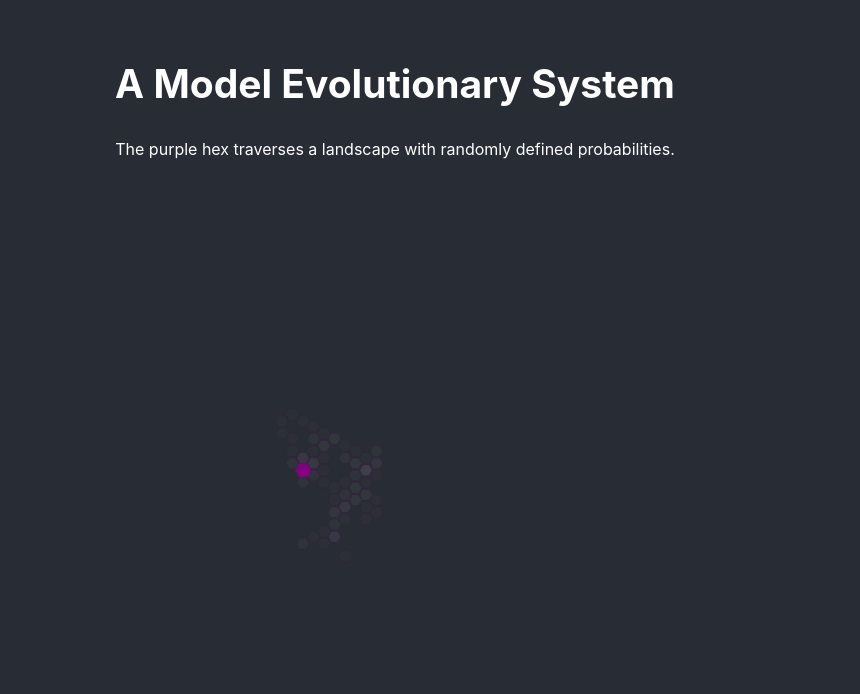
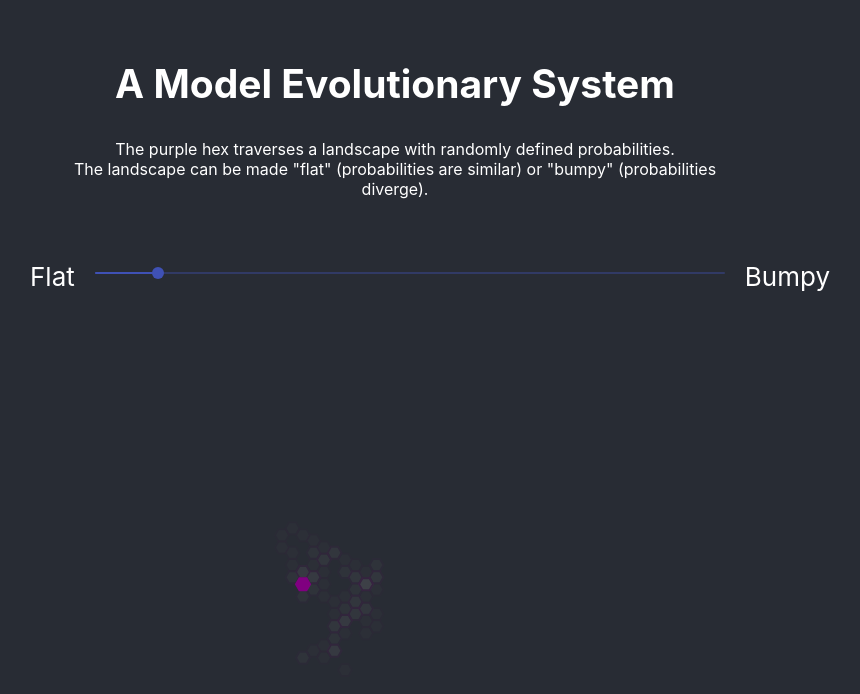
Before and after one commit to davidgljay/spinfoam, a React (Create React App) app: page / in a window 1280 px wide. Shown: the top 694 px of the page, without its empty margins (210-1070 px from the left). Built offline with nearby package versions, Linux system fonts and the light colour scheme.

Commit message:
Adding bumpiness slider.

```diff
--- a/package.json
+++ b/package.json
@@ -7,6 +7,7 @@
     "@testing-library/jest-dom": "^4.2.4",
     "@testing-library/react": "^9.3.2",
     "@testing-library/user-event": "^7.1.2",
+    "@material-ui/core": "^4.9.8",
     "react": "^16.13.0",
     "react-dom": "^16.13.0",
     "react-scripts": "3.4.0"
--- a/src/FoamModel.js
+++ b/src/FoamModel.js
@@ -2,6 +2,7 @@
 import React, {Component} from 'react'
 import Hexgrid from './Hexgrid'
 import EntropyGraph from './EntropyGraph'
+import Slider from '@material-ui/core/Slider'
 
 class FoamModel extends Component {
 
@@ -15,7 +16,8 @@ class FoamModel extends Component {
       trail: [],
       turns: 0,
       trailEntropyLog: [0],
-      gridEntropy: 0
+      gridEntropy: 0,
+      bumpiness: 1
     };
 
     this.transitions = [
@@ -83,6 +85,11 @@ class FoamModel extends Component {
       this.setState({active: newActive, trail, turns: turns + 1})
     }
 
+    this.handleSlider = (e, v) => {
+      this.setState({bumpiness: v})
+      console.log(v);
+    }
+
   }
 
   componentDidMount() {
@@ -100,13 +107,32 @@ class FoamModel extends Component {
   }
 
   render () {
-    const {active, grid, trail, trailEntropyLog, turns} = this.state
+    const {active, grid, trail, trailEntropyLog, turns, bumpiness} = this.state
     return <div>
       <div style={styles.header}>
       <h2>A Model Evolutionary System</h2>
       <div style={styles.headerText}>
         The purple hex traverses a landscape with randomly defined probabilities.<br/>
+        The landscape can be made "flat" (probabilities are similar) or "bumpy" (probabilities diverge).
       </div>
+      </div>
+      <div style={styles.sliderContainer}>
+        <div>
+          Flat
+        </div>
+        <div style={styles.slider}>
+          <Slider
+            className='bumpinessSlider'
+            value={bumpiness}
+            aria-labelledby="Bumpiness"
+            onChange={this.handleSlider}
+            min={0}
+            step={.1}
+            max={10} />
+        </div>
+        <div>
+          Bumpy
+        </div>
       </div>
       <Hexgrid
         width={650}
@@ -137,5 +163,14 @@ const styles={
   },
   headerText: {
     fontSize: 16
+  },
+  sliderContainer: {
+    display: 'flex',
+    alignItems: 'center'
+  },
+  slider: {
+    flex: 1,
+    margin: 20
   }
+
 }
```
Also changed, not shown: 1 other file (tests, documents, lock files or other folders).
